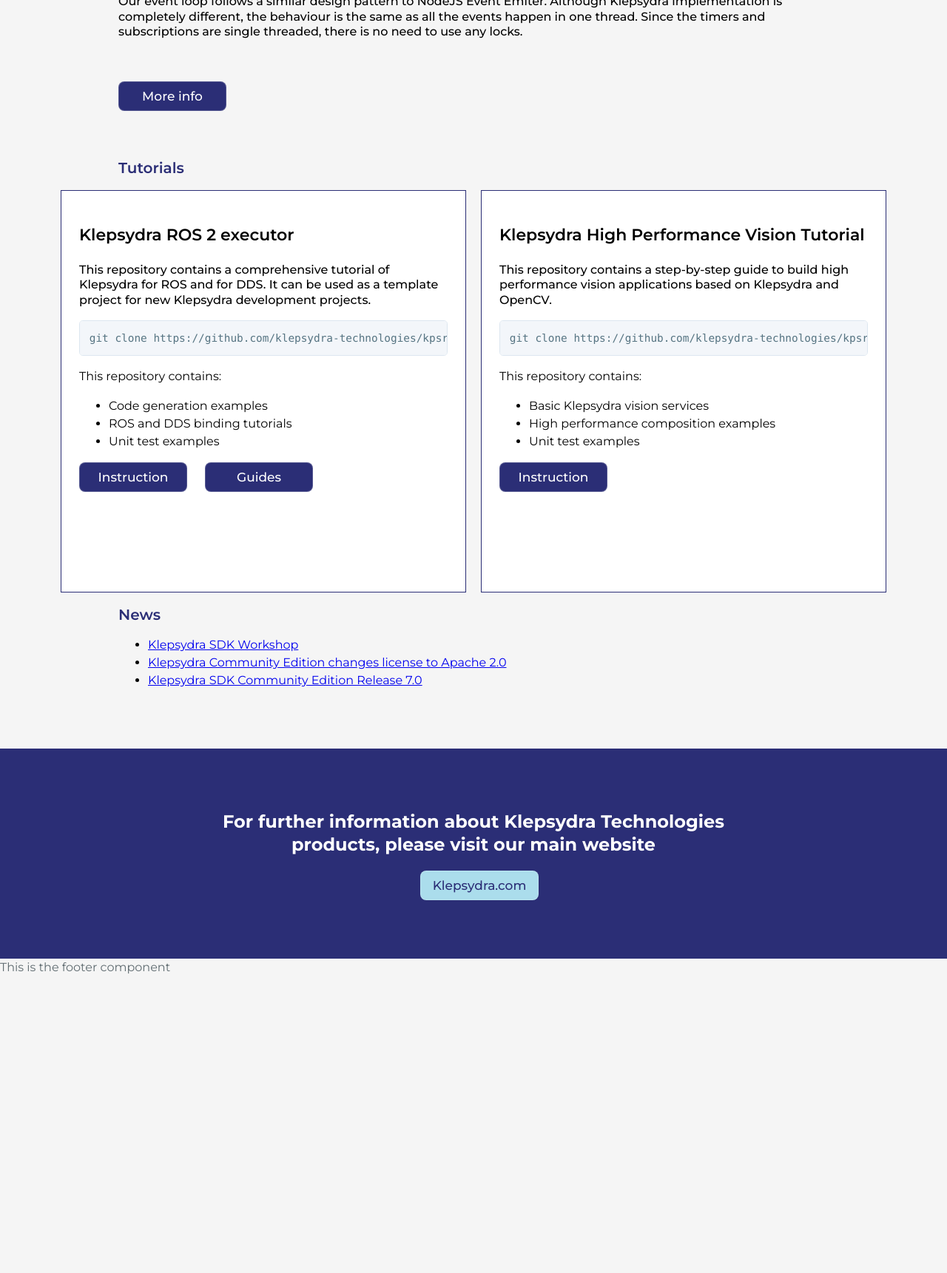
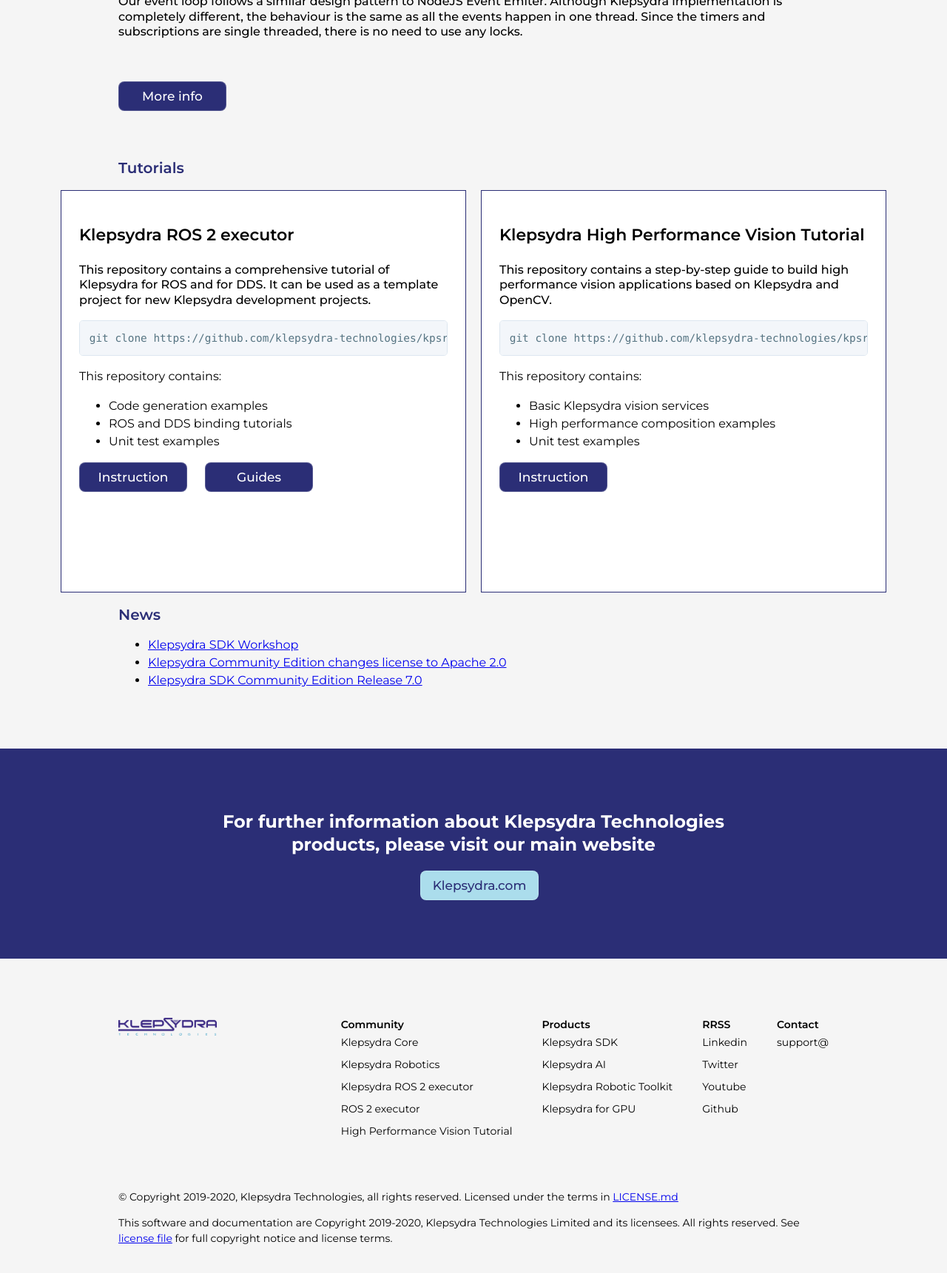
Before and after one commit to klepsydra-technologies/klepsydra-technologies.github.io, a Jekyll site: the page built from index.html, in a window 1280 px wide, cut to the strip 3378-5141 px from the top of the page. Shown: the top 1721 px of the strip at 74% size. Built offline with Jekyll 4.4.1, drawn with Linux system fonts in a browser that asks for light colours; before the commit the page ends 4698 px from its top, so only the background shows below that.

Commit message:
feat: add footer section

```diff
--- a/_includes/footer.html
+++ b/_includes/footer.html
@@ -1,3 +1,59 @@
 <footer class="site-footer">
-    <div>This is the footer component</div>
+    <div class="footer-nav">
+        <div>
+            <p class="logo-wrapper" align="left">
+                <a href="/">
+                    <img class="logo-image" width="80%" height="50%" src="/images/klepsydra_blue_logo.png">
+                </a>
+            </p>
+        </div>
+        <div class="footer-ctas">
+            <div class="community">
+                <ul>
+                    <li class="list-heading">Community</li>
+                    <li><a href="/#core">Klepsydra Core</a></li>
+                    <li><a href="/#robotics">Klepsydra Robotics</a></li>
+                    <li><a href="/#executor">Klepsydra ROS 2 executor</a></li>
+                    <li><a href="/#ros-tutorial">ROS 2 executor</a></li>
+                    <li><a href="/#high-performance-tutorial">High Performance Vision Tutorial</a></li>
+                </ul>
+            </div>
+            <div class="products">
+                <ul>
+                    <li class="list-heading">Products</li>
+                    <li><a href="https://klepsydra.com/high-performance-software-with-low-power-consumption-for-edge-data-centres/" target="_blank">Klepsydra SDK</a></li>
+                    <li><a href="https://klepsydra.com/ai-on-the-edge/" target="_blank">Klepsydra AI</a></li>
+                    <li><a href="https://klepsydra.com/klepsydra-ros-2-executor-a-ring-buffer-to-rule-them-all/" target="_blank">Klepsydra Robotic Toolkit</a></li>
+                    <li><a href="https://klepsydra.com/klepsydra-for-gpu/" target="_blank">Klepsydra for GPU</a></li>
+                </ul>
+            </div>
+            <div class="rrss">
+                <ul>
+                    <li class="list-heading">RRSS</li>
+                    <li><a href="https://www.linkedin.com/company/klepsydra-technologies/" target="_blank">Linkedin</a></li>
+                    <li><a href="https://twitter.com/KlepsydraTech" target="_blank">Twitter</a></li>
+                    <li><a href="https://www.youtube.com/channel/UCm3VbWMCTSUb452Yak85TMw" target="_blank">Youtube</a></li>
+                    <li><a href="https://klepsydra.org/" target="_blank">Github</a></li>
+                </ul>
+            </div>
+            <div class="contact">
+                <ul>
+                    <li class="list-heading">Contact</li>
+                    <li><a href="mailto:sales@klepsydra.com">support@</a></li>
+                </ul>
+            </div>
+        </div>
+    </div>
+
+    <div class="copyright">
+        <p>
+            © Copyright 2019-2020, Klepsydra Technologies, all rights reserved. Licensed under the terms in
+            <a href="/LICENSE.md" target="_blank">LICENSE.md</a>
+        </p>
+        <p>
+            This software and documentation are Copyright 2019-2020, Klepsydra Technologies Limited and its licensees. All rights reserved. See
+            <a href="/LICENSE.md" target="_blank">license file</a>
+            for full copyright notice and license terms.
+        </p>
+    </div>
 </footer>
--- /dev/null
+++ b/assets/css/footer.css
@@ -0,0 +1,47 @@
+.footer-ctas > div  > ul > li {
+    font-style: normal;
+    font-weight: 400;
+    font-size: 14px;
+    line-height: 30px;
+    list-style: none;
+    color: #000000;
+}
+
+.footer-ctas > div  > ul > li > a {
+    color: #000000;
+    text-decoration: none;
+}
+
+
+.footer-ctas .list-heading {
+    font-style: normal;
+    font-weight: 600;
+    font-size: 14px;
+    line-height: 130%;
+}
+
+.site-footer {
+    padding: 4rem 10rem;
+}
+
+.footer-nav {
+    display: flex;
+    justify-content: space-between;
+}
+
+.footer-ctas {
+    display: flex;
+    flex-direction: row;
+}
+
+.copyright {
+    margin-top: 3rem;
+}
+
+.copyright > p {
+    font-style: normal;
+    font-weight: 400;
+    font-size: 14px;
+    line-height: 150%;
+    color: #000000;
+}
--- a/assets/css/news.scss
+++ b/assets/css/news.scss
@@ -5,3 +5,4 @@
 @import "head.css";
 @import "caiman-theme.css";
 @import "banner.css";
+@import "footer.css"
--- a/assets/css/style.scss
+++ b/assets/css/style.scss
@@ -5,3 +5,4 @@
 @import "basic-from-caiman-theme.css";
 @import "head.css";
 @import "banner.css";
+@import "footer.css"
--- a/index.html
+++ b/index.html
@@ -16,7 +16,7 @@
 
     <h2 id="installation" class="main-content-heading">Installation</h2>
     <div class="installation">
-        <div class="card">
+        <div class="card" id="core">
             <h3 class="card-title">Klepsydra Core</h3>
             <div class="card-description">
                {% include klepsydra-core-description.html %}
@@ -24,7 +24,7 @@
             <a href="https://github.com/klepsydra-technologies/kpsr-core/tree/master/api-doc" target="_blank" class="btn-tertiary card-btn">Further API</a>
         </div>
 
-        <div class="card">
+        <div class="card" id="robotics">
             <h3 class="card-title">Klepsydra Robotics</h3>
             <p class="card-description">
                 {% include klepsydra-robotics-description.html %}
@@ -33,7 +33,7 @@
             <a href="https://github.com/klepsydra-technologies/kpsr-robotics/tree/master/api-doc" target="_blank" class="btn-tertiary card-btn">Further API</a>
         </div>
 
-        <div class="image-block">
+        <div class="image-block" id="executor">
             <h3 class="image-block-title">Klepsydra ROS 2 executor</h3>
 
             {% include klepsydra-executor-description.html %}
@@ -52,7 +52,7 @@
 
     <h2 id="tutorials" class="main-content-heading">Tutorials</h2>
     <div class="tutorials">
-        <div class="card">
+        <div class="card" id="ros-tutorial">
             <h3 class="card-title">Klepsydra ROS 2 executor</h3>
             <p class="card-description">
                 {% include executor-tutorial.html %}
@@ -63,7 +63,7 @@
             </div>
        </div>
 
-        <div class="card">
+        <div class="card" id="high-performance-tutorial">
             <h3 class="card-title">Klepsydra High Performance Vision Tutorial</h3>
             <p class="card-description">
                 {% include high-performance-vision-tutorial.html %}
```
Also changed, not shown: images/klepsydra_blue_logo.png (added).
